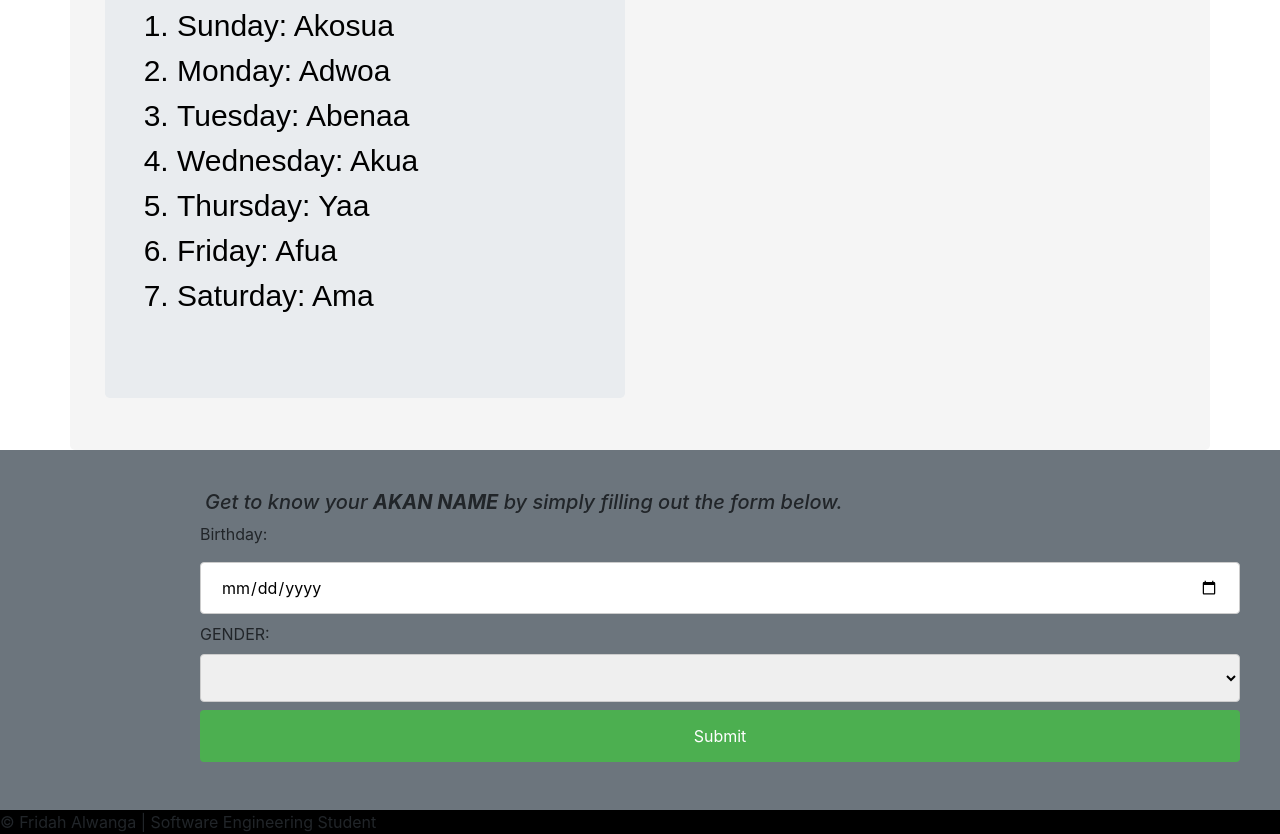
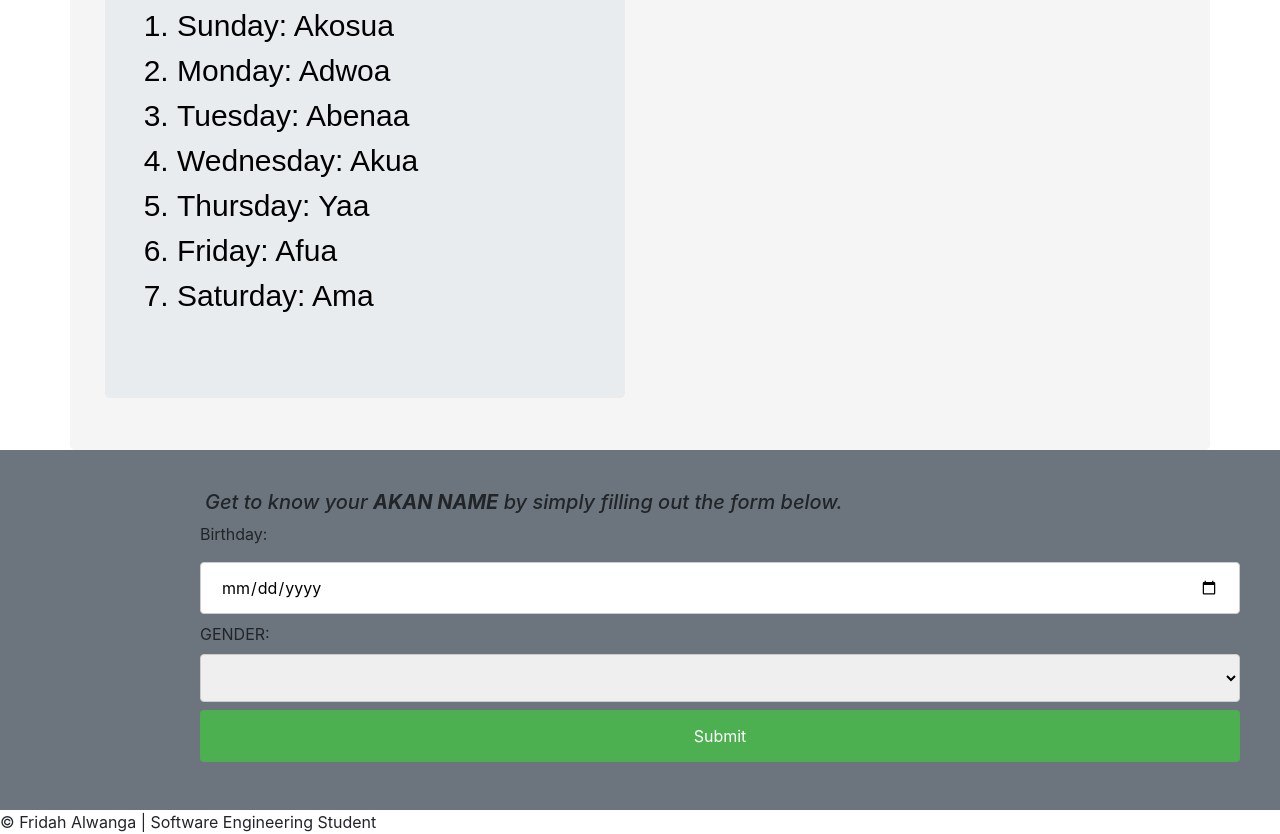
Before and after one commit to Fridah-Alwanga/Akans-Naming, a plain HTML site: page index.html in a window 1280 px wide. Shown: the part 1831-2665 px from the top of the page. Drawn offline with nearby package versions, Linux system fonts and the light colour scheme.

Commit message:
removed footer

```diff
--- a/index.css
+++ b/index.css
@@ -69,7 +69,7 @@ input[type=date], select {
     background-color:whitesmoke;
     padding: 20px;
   }
-  .footer{
+  /* .footer{
     background-color:black;
   }
   .footer p{
@@ -78,4 +78,4 @@ input[type=date], select {
     font-size: 100px;
     font-weight: 1500;
 
-  }
+  } */
```
Also changed, not shown: 1 other file.
